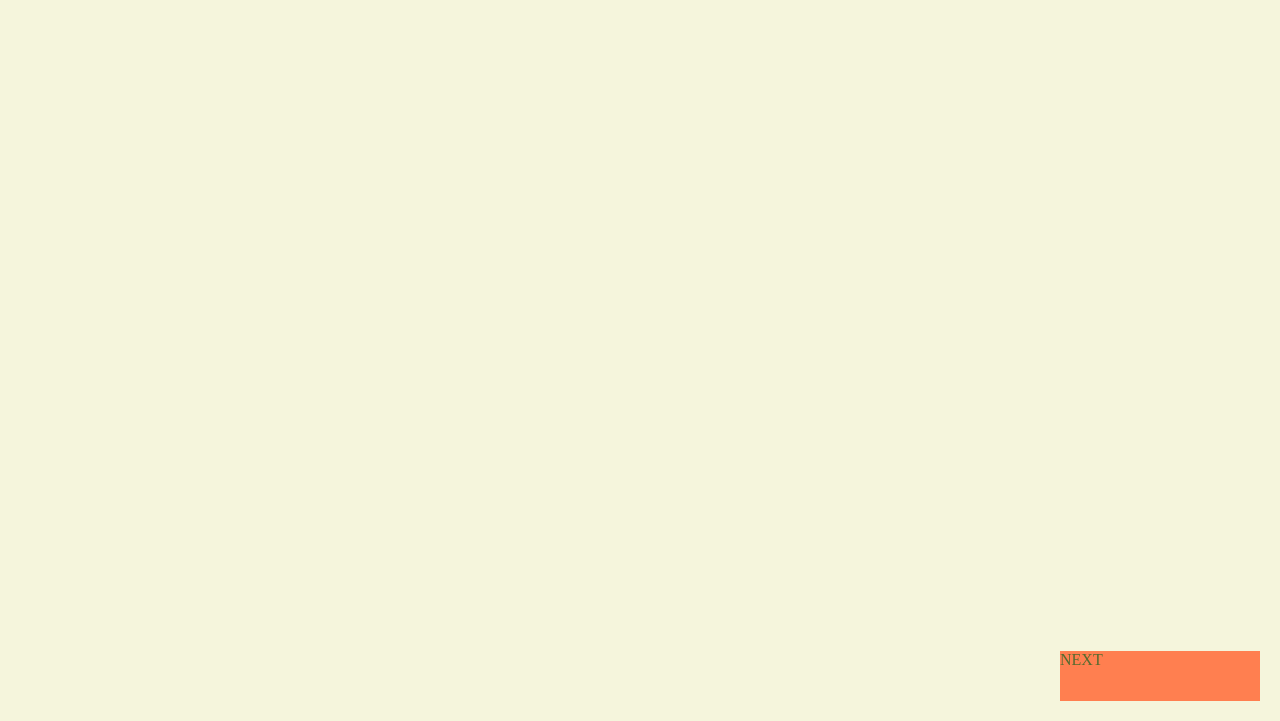
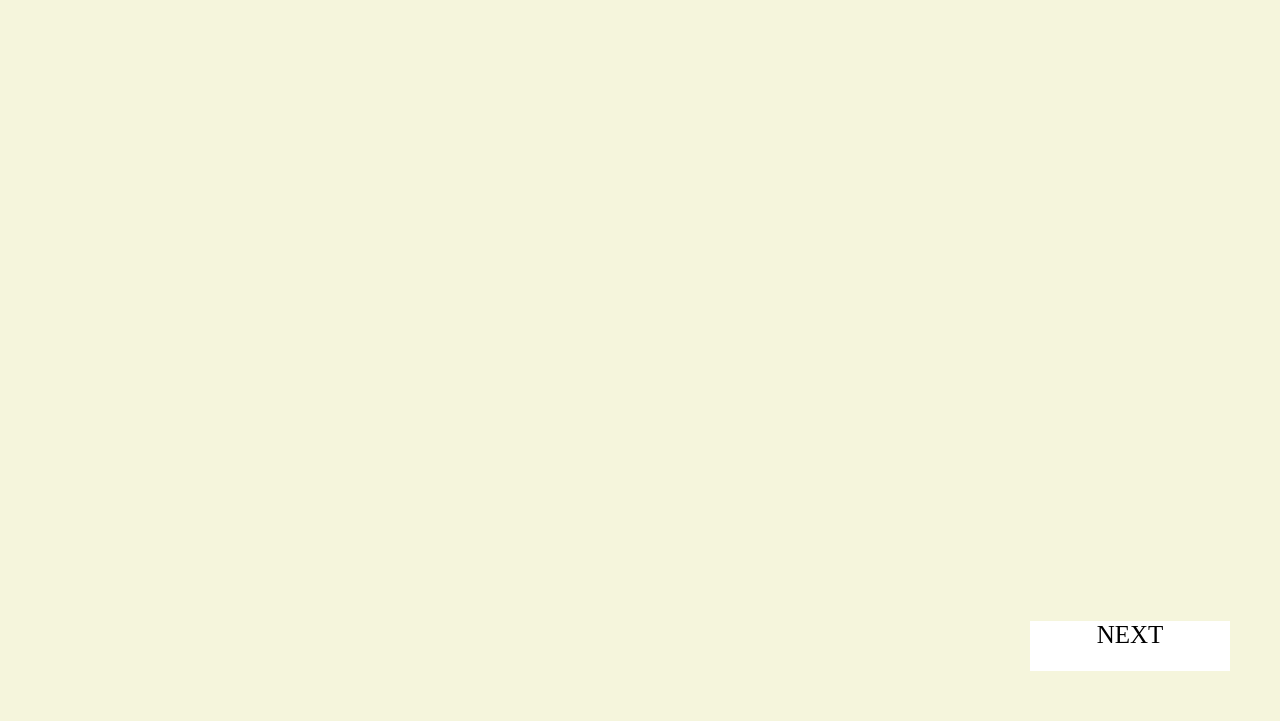
Before and after one commit to sharrenlvcas/sharrenlvcas.github.io, a plain HTML site: page bear/bear.html in a window 1280 px wide. Shown: the part 79-800 px from the top of the page. Drawn offline with Linux system fonts and the light colour scheme.

Commit message:
Update bear.html

```diff
--- a/bear/bear.html
+++ b/bear/bear.html
@@ -113,11 +113,13 @@
         width: 200px;
         height: 50px;
         position: absolute;
-        right: 20px;
-        bottom: 20px;
-        background-color: coral;
-        color:darkolivegreen;
-
+        right: 50px;
+        bottom: 50px;
+        background-color: white;
+        color:black;
+        font-style: bold;
+        font-size: 25px;
+        text-align:center;
       }
 
       #hiddenindicatorone {
```
